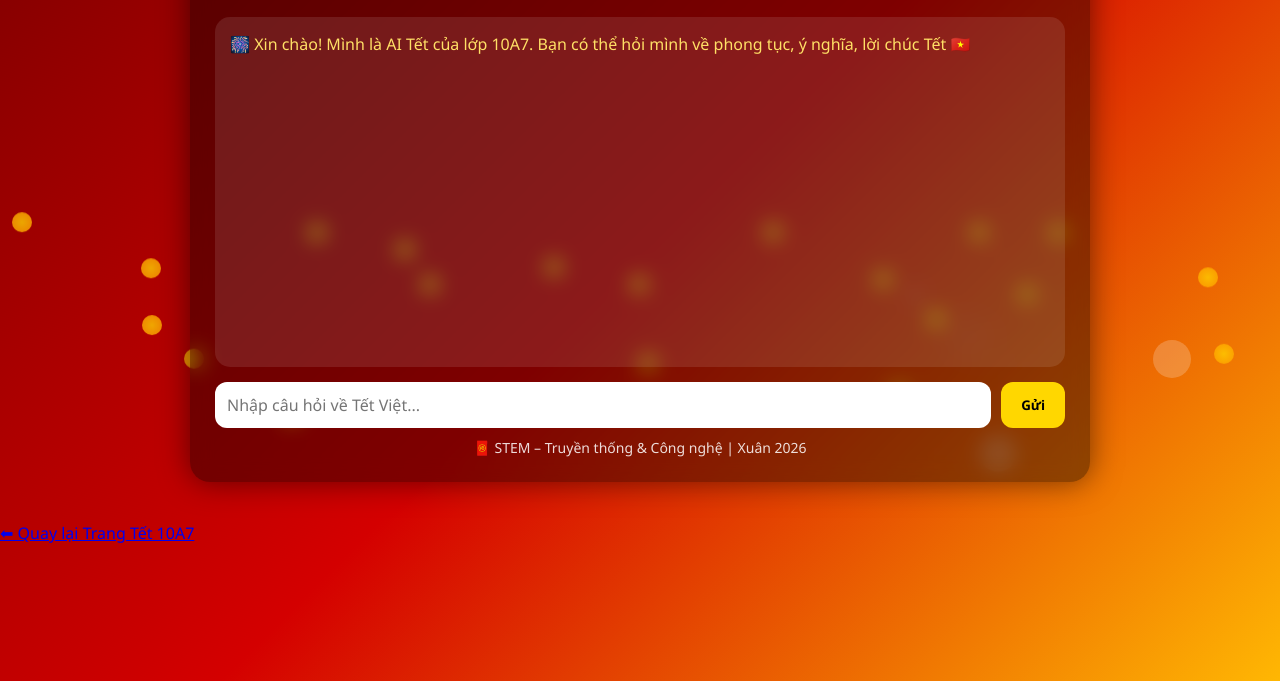
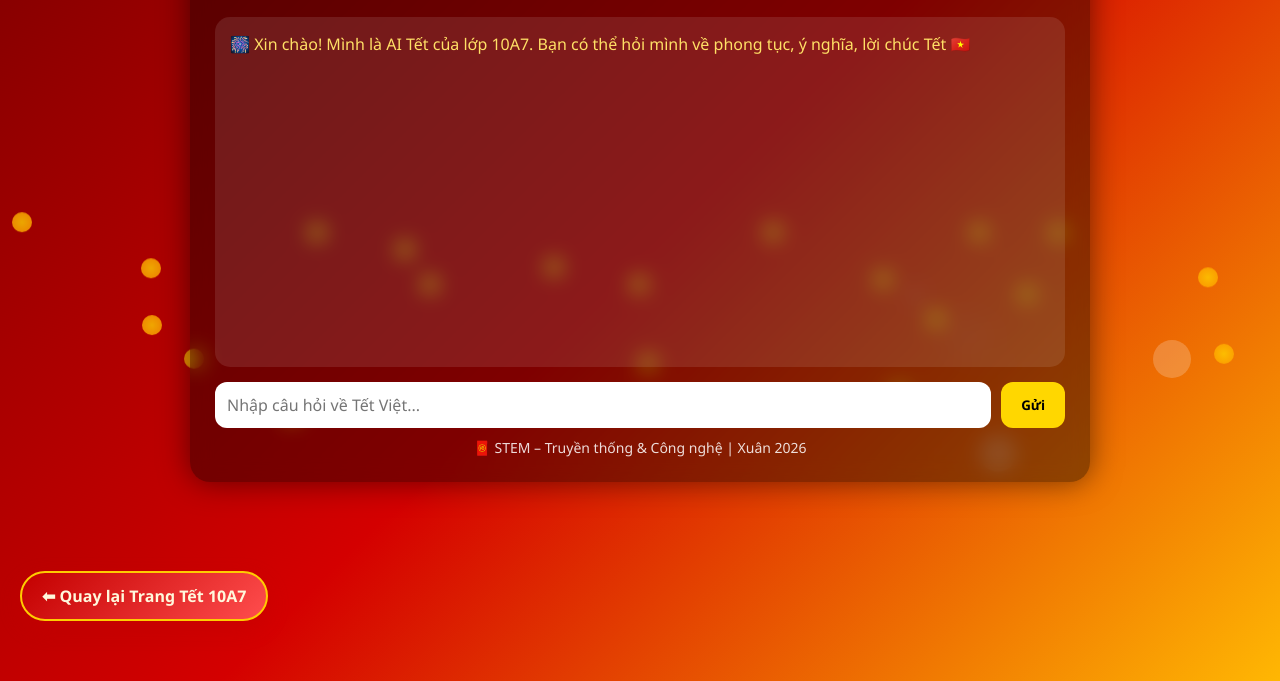
Before and after one commit to huyg15235-lgtm/hoidaptet, a plain HTML site: page index.html in a window 1280 px wide. Shown: the part 159-840 px from the top of the page. Drawn offline with Linux system fonts and the light colour scheme.

Commit message:
Update index.html

```diff
--- a/index.html
+++ b/index.html
@@ -109,6 +109,29 @@ footer{
   font-size:14px;
   opacity:.85;
 }
+.back-btn{
+  position:fixed;
+  bottom:20px;
+  left:20px;
+  padding:12px 20px;
+  background:linear-gradient(135deg,#c30000,#ff4d4d);
+  color:#fff8dc;
+  text-decoration:none;
+  font-weight:600;
+  border-radius:30px;
+  box-shadow:0 8px 20px rgba(195,0,0,0.4);
+  transition:all 0.3s ease;
+  z-index:9999;
+  font-family:'Segoe UI',sans-serif;
+  border:2px solid #ffcc00;
+}
+
+.back-btn:hover{
+  background:linear-gradient(135deg,#ffcc00,#ff9900);
+  color:#8b0000;
+  transform:translateY(-3px) scale(1.05);
+  box-shadow:0 12px 25px rgba(255,153,0,0.5);
+}
 </style>
 </head>
 
@@ -164,7 +187,12 @@ const answers=[
   {k:["phong tục"],v:"Một số phong tục Tết: dọn nhà, cúng giao thừa, chúc Tết, lì xì, xông đất."},
   {k:["chúc tết"],v:"Chúc bạn năm mới an khang – thịnh vượng – học tập tỏa sáng cùng 10A7 ✨"}
 ];
-
+  {k:["bao nhiêu ngày nữa đến tết"],v:()=>{
+  const now=new Date();
+  const tet=new Date(now.getFullYear()+1,0,29); // chỉnh theo Tết âm
+  const diff=Math.ceil((tet-now)/(1000*60*60*24));
+  return `Còn khoảng ${diff} ngày nữa là đến Tết 🎉`;
+  }}
 function ask(){
   const q=input.value.trim();
   if(!q) return;
```
